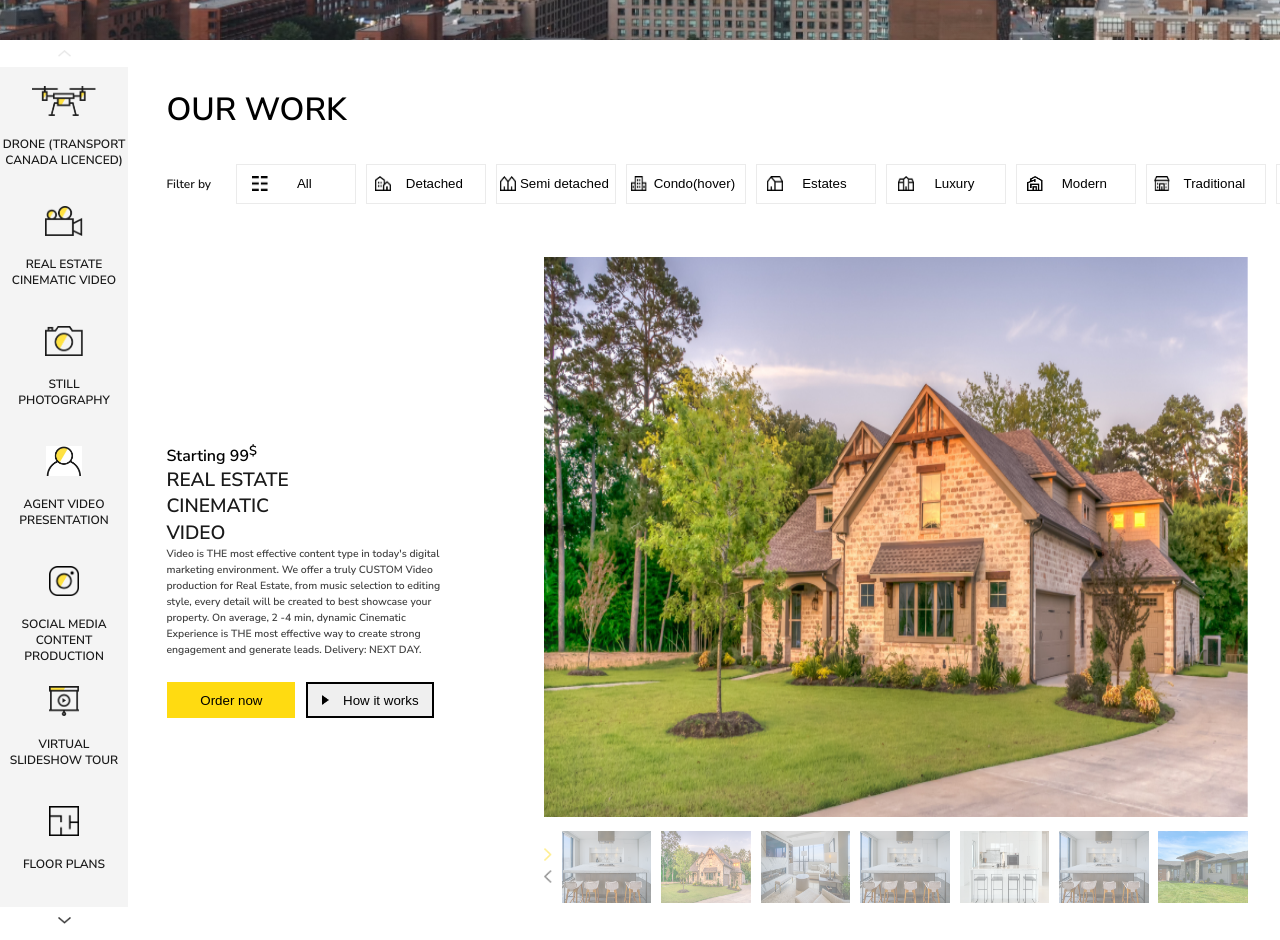
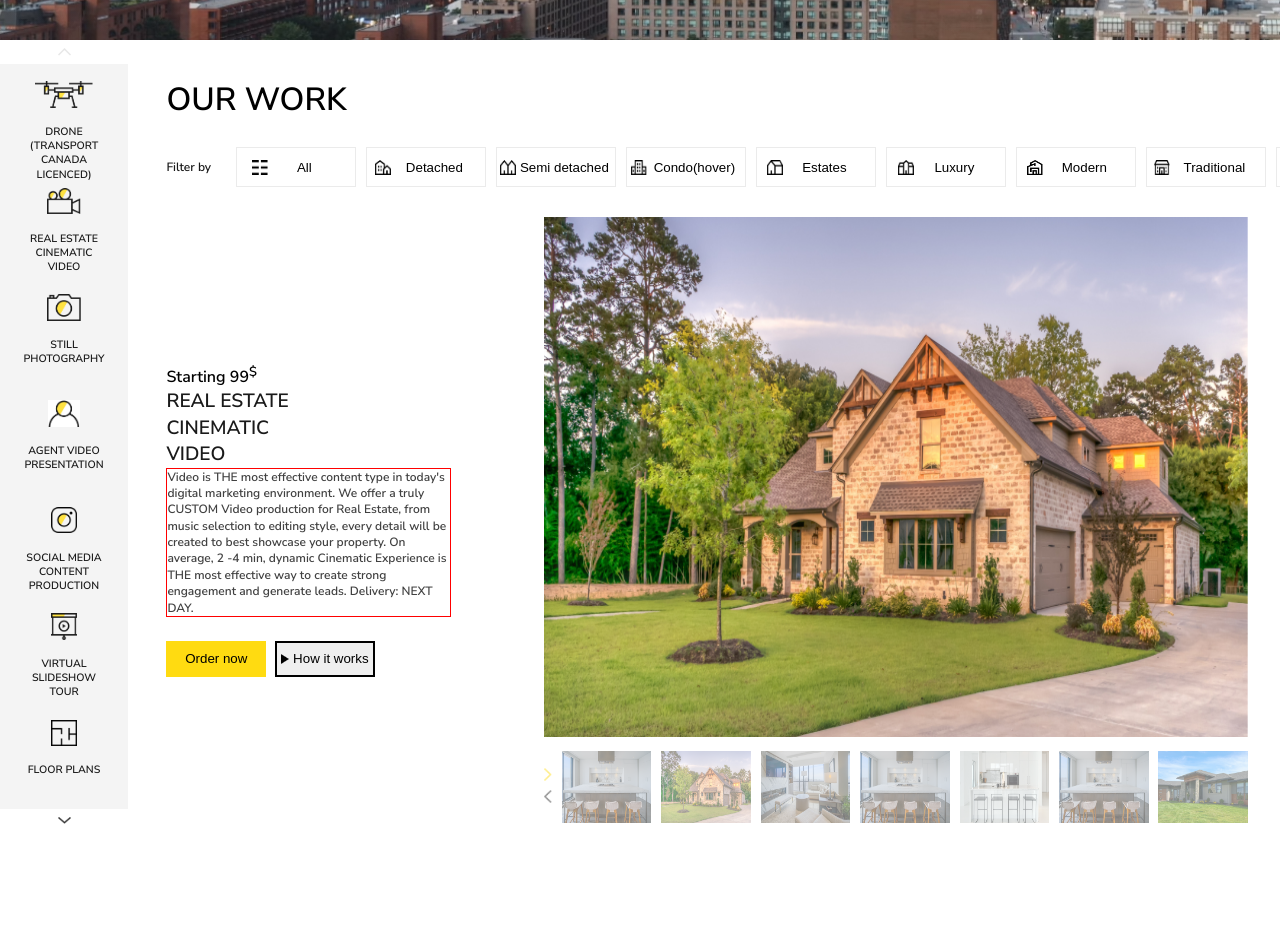
Before and after one commit to AvetBadalyan/Propery-Tours-Figma-template, a React (Create React App) app: page / in a window 1280 px wide. Shown: the part 740-1680 px from the top of the page. After the commit the page ends 1580 px from the top, so only its background shows below. Built offline with nearby package versions, Linux system fonts and the light colour scheme.

Commit message:
feat: update styles for Our work page

```diff
--- a/src/Components/LeftColumn.css
+++ b/src/Components/LeftColumn.css
@@ -1,10 +1,10 @@
 .left-column {
   width: 10vw;
-  height: inherit;
+  height: 100vh;
 }
 
 .service-box {
-  height: 120px;
+  height: 13.3vh;
   display: flex;
   flex-direction: column;
   justify-content: space-evenly;
@@ -14,17 +14,17 @@
 }
 
 .service-box img {
-  height: 30px;
+  height: 3.33vh;
 }
 
 .service-title {
-  width: 124px;
-  height: 32px;
+  width: 6.5vw;
+  height: 3.5vh;
   font-family: "Nunito Sans";
   font-style: normal;
   font-weight: 600;
-  font-size: 12px;
-  line-height: 16px;
+  font-size: 1.33vh;
+  line-height: 1.77vh;
   text-align: center;
   color: rgba(26, 26, 26, 1);
 }
@@ -33,7 +33,7 @@
   display: flex;
   justify-content: center;
   align-items: center;
-  height: 27px;
+  height: 3vh;
 }
 
 .arrow-up {
@@ -41,12 +41,5 @@
   justify-content: center;
   align-items: center;
   color: rgba(231, 231, 231, 1);
-  height: 27px;
-
+  height: 3vh;
 }
-
-.sep-line{
-    color: red;
-    height: 10px;
-    width: 10px;
-}
--- a/src/Components/OurWorkMain.css
+++ b/src/Components/OurWorkMain.css
@@ -1,10 +1,10 @@
 .our-work-main {
   width: 90vw;
-  height: 900px;
+  height: 100vh;
 }
 
 .our-work-center {
-  height: 80%;
+  height: 80vh;
   width: 90vw;
   display: flex;
 }
--- a/src/Components/OurWorkMainLeft.css
+++ b/src/Components/OurWorkMainLeft.css
@@ -4,6 +4,7 @@
   display: flex;
   flex-direction: column;
   justify-content: center;
+  align-items: flex-start;
   flex-wrap: wrap;
   padding-left: 3vw;
   text-align: left;
@@ -22,19 +23,20 @@
 }
 
 .paragraph-real-estate {
-  width: 22vw;
-  min-height: 11vh;
+  width: 22.2vw;
+  min-height: 10.7vh;
   font-family: "Nunito Sans";
   font-style: normal;
   font-weight: 400;
-  font-size: 1.3vmin;
-  line-height: 16px;
+  font-size: 12px;
+  line-height: 16.37px;
   color: #414141;
+  border: 1px solid red;
 }
 
 .real-estate-buttons {
   display: flex;
-  justify-content: space-around;
+  justify-content: flex-start;
   align-items: center;
   flex-wrap: wrap;
   width: 21vw;
@@ -44,7 +46,7 @@
 }
 
 .real-estate-buttons button {
-  width: 10vw;
+  width: 7.8vw;
   min-height: 4.5vh;
 }
 
--- a/src/Components/OurWorkMainLeft.jsx
+++ b/src/Components/OurWorkMainLeft.jsx
@@ -1,4 +1,4 @@
-import React from 'react';
+import React from "react";
 import "./OurWorkMainLeft.css";
 import play from "./../assets/our works/Vector.png";
 
--- a/src/Components/OurWorkMainRight.css
+++ b/src/Components/OurWorkMainRight.css
@@ -1,5 +1,6 @@
 .our-work-main-right {
   width: 60vw;
+  height: 80vh;
   display: flex;
   flex-direction: column;
   justify-content: center;
@@ -8,7 +9,7 @@
 
 .big-image,
 .big-image img {
-  height: 70vh;
+  height: 65vh;
   width: 55vw;
   margin-bottom: 1.7vh;
 }
--- a/src/Components/OurWorkTop.css
+++ b/src/Components/OurWorkTop.css
@@ -1,5 +1,5 @@
 .our-work-top-part {
-  height: 20%;
+  height: 20vh;
   display: flex;
   flex-direction: column;
   justify-content: space-around;
--- a/src/Pages/OurWork/OurWork.css
+++ b/src/Pages/OurWork/OurWork.css
@@ -1,5 +1,5 @@
 .our-work {
   width: 100vw;
-  height: 900px;
+  height: 100vh;
   display: flex;
 }
```
